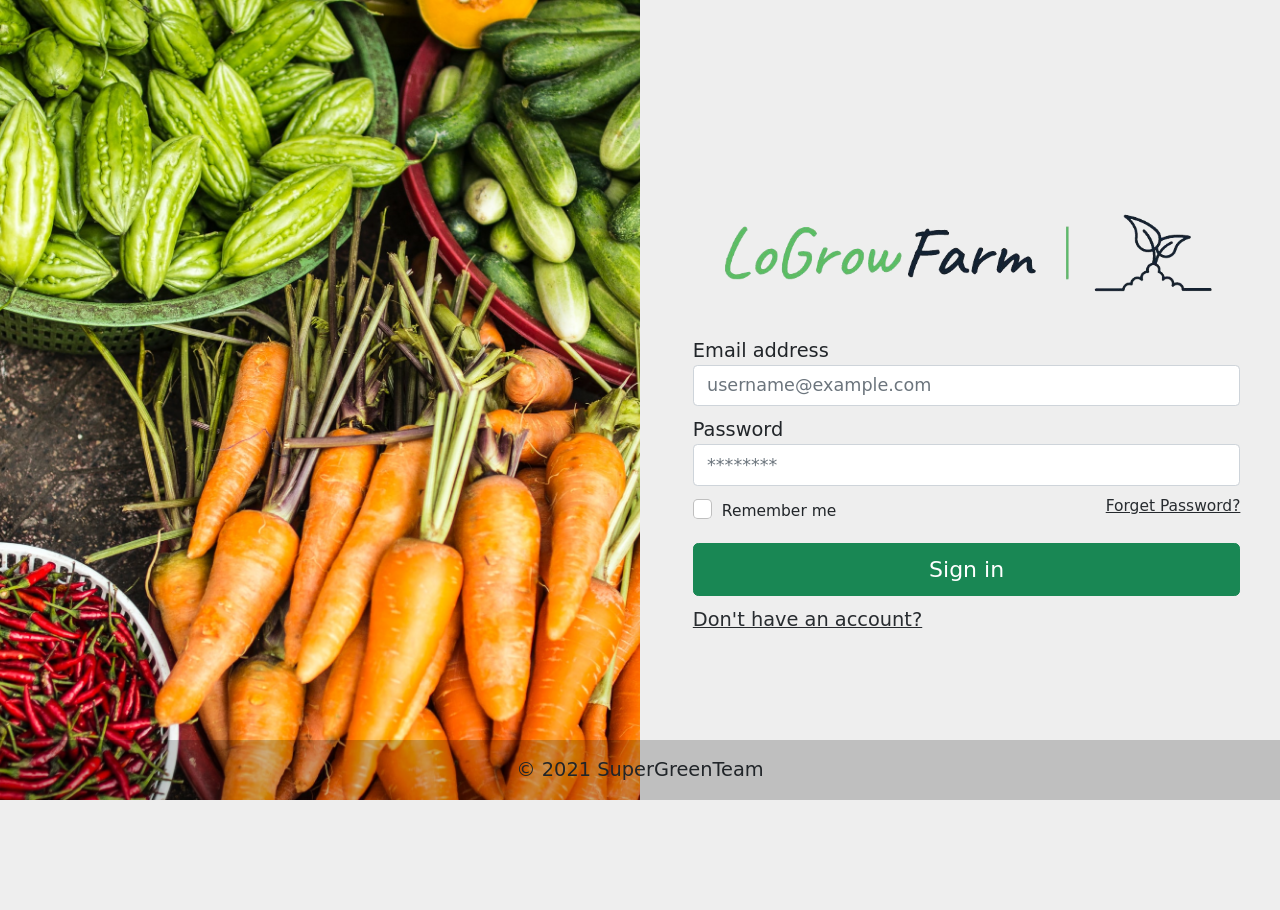
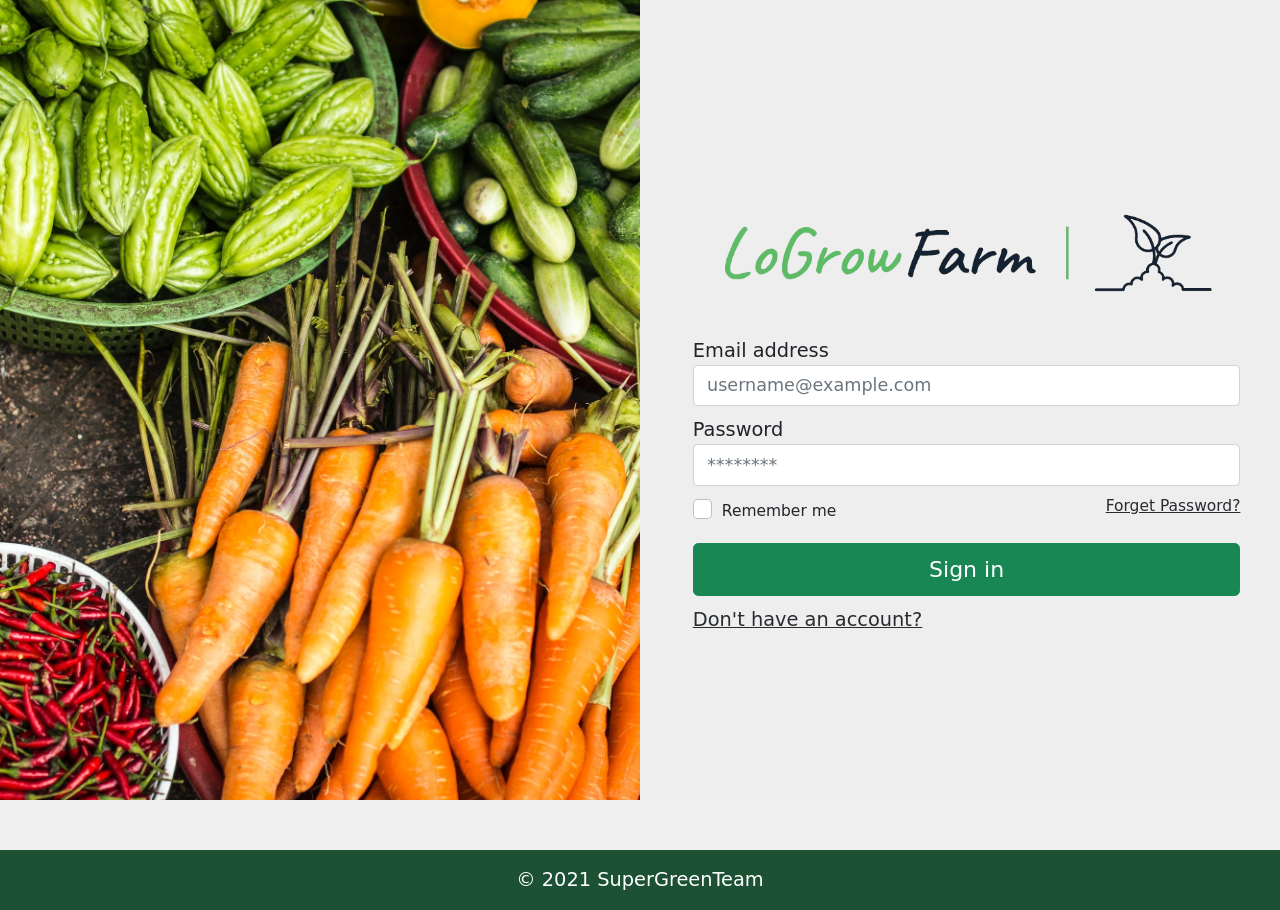
Before and after one commit to pokai-huang0828/CSTP1304_SuperGreenTeam, a PHP site: page /index.php in a window 1280 px wide. Before the commit the page ends 800 px from the top, so only its background shows below. Run offline with PHP 8.4, Linux system fonts and the light colour scheme; some libraries are stand-ins or nearby versions; some web fonts are replaced.

Commit message:
fixed sticky footer and color

```diff
--- a/css/shared.css
+++ b/css/shared.css
@@ -53,9 +53,11 @@ a{
 
 /* Footer */
 footer {
-    position: absolute;
+    position: relative;
     bottom: 0;
     width: 100%;
     height: 60px;
     line-height: 60px;
+    background-color: rgba(28, 80, 50, 0.993);
+    color:rgb(255, 255, 255);
 }
--- a/inc/utilities/Shared.class.php
+++ b/inc/utilities/Shared.class.php
@@ -36,9 +36,10 @@ class Shared {
 
     static function footer() { ?>
 
+
             <footer>
             <!-- Copyright -->
-            <div class="text-center" style="background-color: rgba(0, 0, 0, 0.2);">
+            <div class="text-center">
             © 2021 SuperGreenTeam
             </div>
             <!-- Copyright -->
--- a/index.php
+++ b/index.php
@@ -48,7 +48,6 @@ Shared::header("LoGrow farm Login Page", "css/signInPage.css");
 
 <!-- Don't have an account link -->
 <a  href="selectUserProfileType.php">Don't have an account?</a>
-
 </form>
 <!-- End of form section -->
 </div>
@@ -58,6 +57,9 @@ Shared::header("LoGrow farm Login Page", "css/signInPage.css");
 <!-- End of container -->
 </div>
 
+<!-- Prevent footer from hiding the "Don't have an account?" link -->
+<div style="height: 50px;"></div>
+
 <?php
 Shared::footer();
 ?>
```
